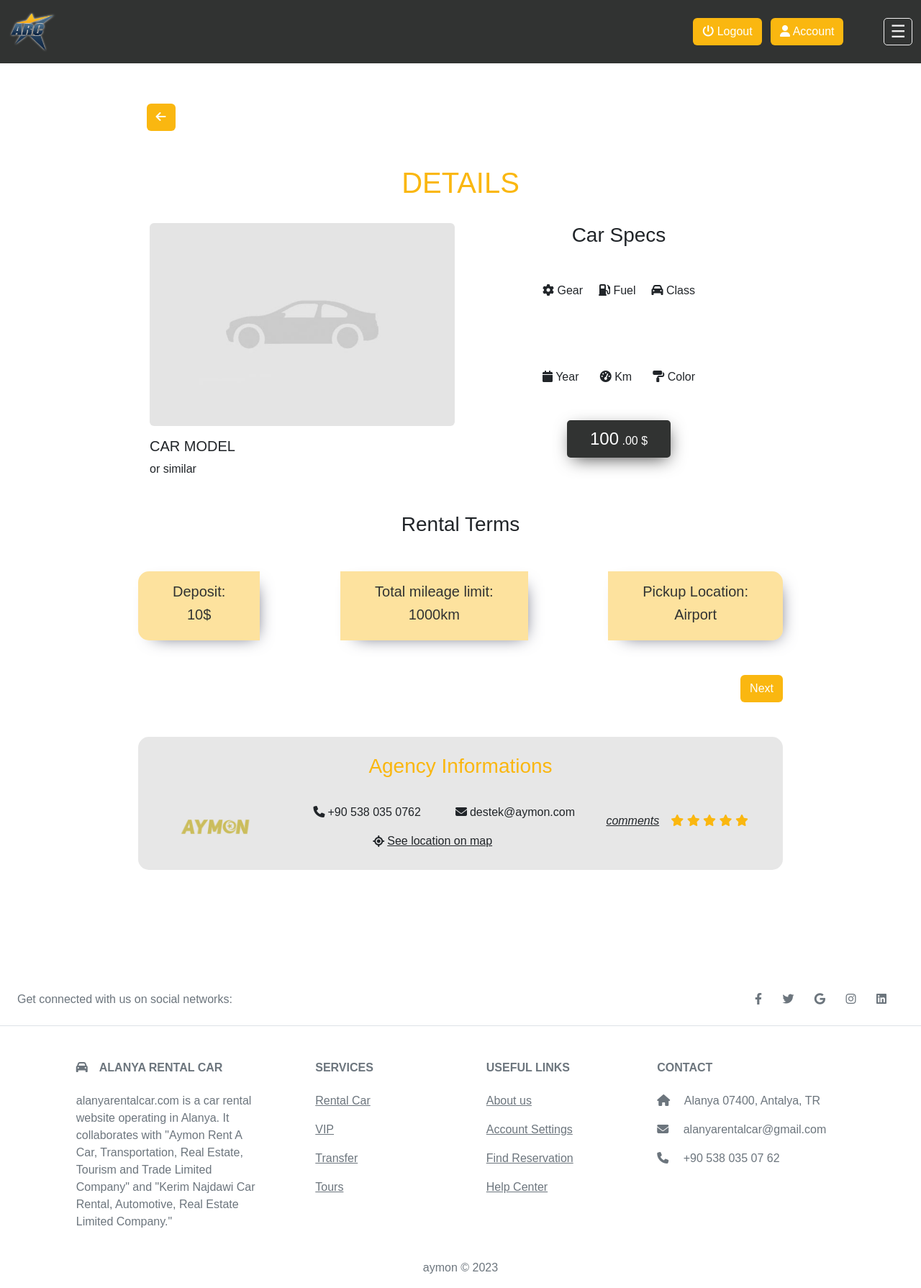
After one commit to oyldrr/alanyarentalcar, a PHP site: page /details.php in a window 1280 px wide. The commit adds this page. Shown: the whole page at 72% size. Run offline with PHP 8.4, Linux system fonts and the light colour scheme; the visitor is signed in with stand-in values (Sample User, id 1).

Commit message:
details page styling changes

```diff
--- a/css/style.css
+++ b/css/style.css
@@ -5,7 +5,7 @@
     box-sizing: border-box;
 }
 
-.ease-in-out{
+.ease-in-out {
     transition: all ease-in-out .3s;
 }
 
@@ -15,6 +15,22 @@
 
 .text-yellow {
     color: #fab710;
+}
+
+.list-type-none {
+    list-style-type: none;
+}
+
+.corner-left {
+    border-radius: 15px 0px 0px 15px;
+}
+
+.corner-mid {
+    border-radius: 15px;
+}
+
+.corner-right {
+    border-radius: 0px 15px 15px 0px;
 }
 
 /*
@@ -214,7 +230,7 @@ Color Palette
 
 /* Languages Page */
 
-.language-box-container{
+.language-box-container {
 
     display: flex;
     flex-wrap: wrap;
@@ -254,14 +270,16 @@ Color Palette
 }
 
 /* Rent Page */
-.agency-img{
+.agency-img {
     width: 50%;
     margin-top: -1rem;
     margin-left: .5rem;
     margin-bottom: -1rem;
 }
 
-#page-number, #filter, #order {
+#page-number,
+#filter,
+#order {
     width: fit-content;
     cursor: pointer;
 }
@@ -274,6 +292,41 @@ Color Palette
     margin-top: 3rem;
 }
 
+.price-container {
+    background-color: #313332;
+    color: #ffffff;
+    margin: auto;
+    width: fit-content;
+    border-radius: 5px;
+
+    -webkit-box-shadow: 2px 7px 24px -6px rgba(68, 68, 68, 1);
+    -moz-box-shadow: 2px 7px 24px -6px rgba(68, 68, 68, 1);
+    box-shadow: 2px 7px 24px -6px rgba(68, 68, 68, 1);
+
+    -ms-user-select: none;
+    /* IE 10 and IE 11 */
+    user-select: none;
+    /* Standard syntax */
+}
+
+.price-container p {
+    padding: .5em 2em;
+}
+
+.amount {
+    font-size: x-large;
+}
+
+.details-box {
+    background-color: #fab81067;
+    -webkit-box-shadow: 8px 8px 24px -14px rgba(66, 68, 90, 1);
+    -moz-box-shadow: 8px 8px 24px -14px rgba(66, 68, 90, 1);
+    box-shadow: 8px 8px 24px -14px rgba(66, 68, 90, 1);
+    padding: 1em 3em;
+
+    color: #313332;
+}
+
 .detail-agency-card {
     background-color: #3133321d;
     border-radius: 15px;
@@ -284,8 +337,72 @@ Color Palette
 }
 
 .next-btn-container {
+    margin-top: 3rem;
     margin-bottom: 3rem;
     width: 100%;
     display: flex;
     justify-content: right;
 }
+
+/* Extras Page */
+.checkbox-container {
+    display: block;
+    position: relative;
+    padding-left: 35px;
+    margin-bottom: 12px;
+    cursor: pointer;
+    font-size: 22px;
+    -webkit-user-select: none;
+    -moz-user-select: none;
+    -ms-user-select: none;
+    user-select: none;
+
+    margin-bottom: 3rem;
+  }
+
+  .checkbox-container input {
+    position: absolute;
+    opacity: 0;
+    cursor: pointer;
+    height: 0;
+    width: 0;
+  }
+
+  .checkmark {
+    position: absolute;
+    top: 0;
+    left: 0;
+    height: 25px;
+    width: 25px;
+    background-color: #eee;
+  }
+
+  .checkbox-container:hover input ~ .checkmark {
+    background-color: #ccc;
+  }
+
+  .checkbox-container input:checked ~ .checkmark {
+    background-color: #2196F3;
+  }
+
+  .checkmark:after {
+    content: "";
+    position: absolute;
+    display: none;
+  }
+
+  .checkbox-container input:checked ~ .checkmark:after {
+    display: block;
+  }
+
+  .checkbox-container .checkmark:after {
+    left: 9px;
+    top: 5px;
+    width: 5px;
+    height: 10px;
+    border: solid white;
+    border-width: 0 3px 3px 0;
+    -webkit-transform: rotate(45deg);
+    -ms-transform: rotate(45deg);
+    transform: rotate(45deg);
+  }
--- /dev/null
+++ b/details.php
@@ -0,0 +1,178 @@
+<?php
+session_start();
+require_once "config/connection.php";
+?>
+
+<!DOCTYPE html>
+<html lang="en">
+
+<head>
+    <meta charset="UTF-8">
+    <meta http-equiv="X-UA-Compatible" content="IE=edge">
+    <meta name="viewport" content="width=device-width, initial-scale=1.0">
+    <title>Car Details | Alanyarentalcar</title>
+
+    <!-- Custom CSS -->
+    <link rel="stylesheet" href="css/style.css">
+
+    <!-- Bootstrap Library -->
+    <link rel="stylesheet" href="https://cdn.jsdelivr.net/npm/bootstrap@5.2.3/dist/css/bootstrap.min.css">
+
+    <!-- AOS Library -->
+    <link href="https://unpkg.com/aos@2.3.1/dist/aos.css" rel="stylesheet">
+    <script src="https://unpkg.com/aos@2.3.1/dist/aos.js"></script>
+
+    <!-- Favicon -->
+    <link rel="icon" href="assets/images/favicon.ico" type="image/x-icon">
+
+</head>
+
+<body id="index">
+
+    <div class="header-container">
+        <?php
+        // Displaying header
+        include_once "header.php";
+        ?>
+    </div>
+    <!-- Content of page -->
+    <div class="content py-5 my-5" data-aos="fade-in">
+
+        <div class="back-btn-container">
+            <a href="rent.php" class="btn btn-yellow">
+                <i class="fas fa-arrow-left"></i>
+            </a>
+        </div>
+
+        <div class="car-detail-container m-5">
+            <h1 class="text-uppercase text-yellow text-center mb-3">details</h1>
+            <div class="car-detail-card mb-3 p-3 rounded d-flex">
+                <div class="card-col w-100 me-3">
+                    <div class="car-detail-image w-100">
+                        <img width="100%" class="rounded" src="assets/images/cars/placeholder.jpg" alt="">
+                    </div>
+                    <h5 class="text-uppercase pt-3">car model</h5>
+                    <p>or similar</p>
+                </div>
+
+                <div class="card-col w-100 text-center">
+                    <h3 class="text-capitalize text-center mb-5">car specs</h3>
+                    <div class="d-flex justify-content-between w-50 mx-auto mb-5 pb-5">
+                        <div class="gear">
+                            <i class="fas fa-gear"></i>
+                            <span>Gear</span>
+                        </div>
+
+                        <div class="fuel">
+                            <i class="fas fa-gas-pump"></i>
+                            <span>Fuel</span>
+                        </div>
+
+                        <div class="class">
+                            <i class="fas fa-car"></i>
+                            <span>Class</span>
+                        </div>
+                    </div>
+
+                    <div class="d-flex justify-content-between w-50 mx-auto mb-5">
+                        <div class="year">
+                            <i class="fas fa-calendar"></i>
+                            <span>Year</span>
+                        </div>
+
+                        <div class="km">
+                            <i class="fas fa-tachometer-alt"></i>
+                            <span>Km</span>
+                        </div>
+
+                        <div class="color">
+                            <i class="fa-solid fa-paint-roller"></i>
+                            <span>Color</span>
+                        </div>
+                    </div>
+
+                    <div class="price-container">
+                        <p>
+                            <span class="amount">100</span>
+                            .00
+                            <span class="currency">$</span>
+                        </p>
+                    </div>
+                </div>
+            </div>
+
+            <div class="card-col w-100 text-center">
+                <h3 class="text-capitalize text-center mb-5">rental terms</h3>
+                <div class="d-flex justify-content-between">
+                    <div class="details-box corner-left">
+                        <h5>Deposit:</h5>
+                        <h5>10$</h5>
+                    </div>
+                    <div class="details-box">
+                        <h5>Total mileage limit:</h5>
+                        <h5>1000km</h5>
+                    </div>
+                    <div class="details-box corner-right">
+                        <h5>Pickup Location:</h5>
+                        <h5>Airport</h5>
+                    </div>
+                </div>
+            </div>
+
+
+            <div class="next-btn-container">
+                <a href="extras.php" class="btn btn-yellow">Next</a>
+            </div>
+
+            <div class="detail-agency-card">
+                <h3 class="text-capitalize text-yellow text-center pt-4">agency informations</h3>
+                <div class="card-col w-100 d-flex align-items-center justify-content-between px-5">
+
+                    <img class="detail-agency-img" src="assets/images/agencies/aymon.png" alt="agency-img">
+
+                    <div>
+                        <ul class="d-flex list-type-none">
+                            <li class="me-5">
+                                <i class="fas fa-phone me-1"></i>+90 538 035 0762
+                            <li>
+                                <i class="fas fa-envelope me-1"></i>destek@aymon.com
+                            </li>
+                        </ul>
+                        <div class="d-flex justify-content-center align-items-center">
+                            <i class="fas fa-location"></i><a class="text-dark ms-1" href="https://maps.app.goo.gl/MTkMzWGaiqckYsq16" target="_blank">See location on map</a>
+                        </div>
+                    </div>
+
+                    <div class="d-flex">
+                        <a class="text-dark me-3" href="agency-comments.php"><i>comments</i></a>
+                        <p>
+                            <!-- Display stars agency points -->
+                            <i class="fa fa-star text-yellow"></i>
+                            <i class="fa fa-star text-yellow"></i>
+                            <i class="fa fa-star text-yellow"></i>
+                            <i class="fa fa-star text-yellow"></i>
+                            <i class="fa fa-star text-yellow"></i>
+                        </p>
+                    </div>
+                </div>
+            </div>
+
+
+
+        </div>
+    </div>
+
+</body>
+
+<div class="footer-container">
+    <?php
+    // Displaying footer
+    include_once "footer.php";
+    ?>
+</div>
+
+
+<!-- Custom js -->
+<script src="js/script.js"></script>
+
+</html>
```
